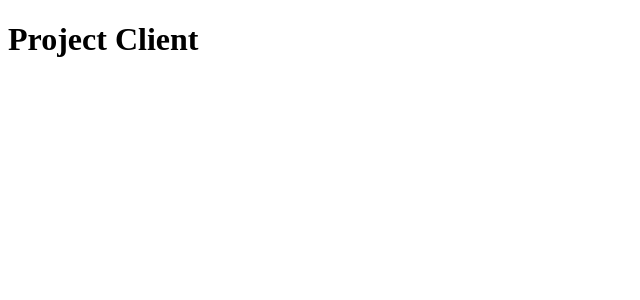
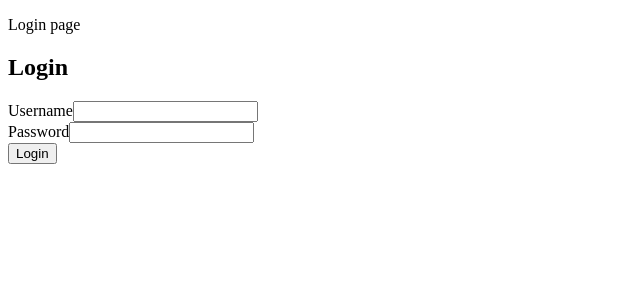
Before and after one commit to Lo977/skill-bridge-api, a React (Create React App) app in the folder client/: page / in a window 1280 px wide. Shown: the top 300 px of the page, without its empty margins (0-640 px from the left). Built offline with nearby package versions, Linux system fonts and the light colour scheme; no server answers.

Commit message:
add routes and navbar

```diff
--- a/client/src/components/App.js
+++ b/client/src/components/App.js
@@ -1,8 +1,25 @@
 import React, { useEffect, useState } from "react";
+import { use } from "react";
 import { Switch, Route } from "react-router-dom";
+import Login from "../pages/Login";
+import Navbar from "./Navbar";
+function App() {
+  const [user, setUser] = useState(null);
 
-function App() {
-  return <h1>Project Client</h1>;
+  useEffect(() => {
+    fetch("/check_session").then((r) => {
+      if (r.ok) {
+        r.json().then((user) => setUser(user));
+      }
+    });
+  }, []);
+  if (!user) return <Login onlogin={setUser} user={user} />;
+
+  return (
+    <>
+      <Navbar onLogin={setUser} user={user} />
+      <h1>Project Client WELCOME username: {user.username}</h1>
+    </>
+  );
 }
-
 export default App;
--- /dev/null
+++ b/client/src/components/LoginForm.js
@@ -0,0 +1,85 @@
+import React from "react";
+import { Field, Formik, Form, ErrorMessage } from "formik";
+import * as Yup from "yup";
+// import { useHistory } from "react-router-dom";
+
+function LoginForm({ onLogin }) {
+  //   const history = useHistory();
+
+  const initialValues = {
+    username: "",
+    password: "",
+  };
+
+  const validationSchema = Yup.object({
+    username: Yup.string().required("Username is required"),
+    password: Yup.string().required("Password is required"),
+  });
+
+  function handleSubmit(values, { setSubmitting, setErrors }) {
+    fetch("/login", {
+      method: "POST",
+      headers: {
+        "Content-Type": "application/json",
+      },
+      body: JSON.stringify(values),
+    }).then((r) => {
+      setSubmitting(false);
+      if (r.ok) {
+        r.json().then((user) => {
+          onLogin(user);
+          //   history.push("/");
+        });
+      } else {
+        r.json().then((err) => {
+          setErrors({ general: err.message || "Login failed" });
+        });
+      }
+    });
+  }
+
+  return (
+    <div>
+      <h2>Login</h2>
+      <Formik
+        initialValues={initialValues}
+        validationSchema={validationSchema}
+        onSubmit={handleSubmit}
+      >
+        {({ errors, isSubmitting }) => (
+          <Form>
+            <div>
+              <label htmlFor="username">Username</label>
+              <Field type="text" id="username" name="username" />
+              <ErrorMessage
+                name="username"
+                component="div"
+                style={{ color: "red" }}
+              />
+            </div>
+
+            <div>
+              <label htmlFor="password">Password</label>
+              <Field type="password" id="password" name="password" />
+              <ErrorMessage
+                name="password"
+                component="div"
+                style={{ color: "red" }}
+              />
+            </div>
+
+            {errors.general && (
+              <div style={{ color: "red" }}>{errors.general}</div>
+            )}
+
+            <button type="submit" disabled={isSubmitting}>
+              {isSubmitting ? "Logging in..." : "Login"}
+            </button>
+          </Form>
+        )}
+      </Formik>
+    </div>
+  );
+}
+
+export default LoginForm;
--- /dev/null
+++ b/client/src/components/Navbar.js
@@ -0,0 +1,23 @@
+import React from "react";
+import { NavLink } from "react-router-dom";
+
+function Navbar({ onLogin, user }) {
+  return (
+    <>
+      <li>
+        <NavLink to="/">Home</NavLink>
+      </li>
+      <li>
+        <NavLink to={`users/${user.id}`}>User</NavLink>
+      </li>
+      <li>
+        <NavLink to="/skills">Skills</NavLink>
+      </li>
+      <li>
+        <NavLink to="#">Logout</NavLink>
+      </li>
+    </>
+  );
+}
+
+export default Navbar;
--- a/client/src/index.js
+++ b/client/src/index.js
@@ -1,8 +1,9 @@
 import React from "react";
-import App from "./components/App";
+import ReactDOM from "react-dom/client";
 import "./index.css";
-import { createRoot } from "react-dom/client";
+import routes from "./routes";
+import { createBrowserRouter, RouterProvider } from "react-router-dom";
+const router = createBrowserRouter(routes);
 
-const container = document.getElementById("root");
-const root = createRoot(container);
-root.render(<App />);
+const root = ReactDOM.createRoot(document.getElementById("root"));
+root.render(<RouterProvider router={router} />);
--- /dev/null
+++ b/client/src/pages/Login.js
@@ -0,0 +1,19 @@
+import React, { useState } from "react";
+import LoginForm from "../components/LoginForm";
+
+import Signup from "./Signup";
+function Login({ onLogin }) {
+  const [showLogin, setShowLogin] = useState(true);
+  return (
+    <>
+      <p>Login page</p>
+      {showLogin ? (
+        <LoginForm onLogin={onLogin} />
+      ) : (
+        <Signup onLogin={onLogin} />
+      )}
+    </>
+  );
+}
+
+export default Login;
--- /dev/null
+++ b/client/src/pages/Signup.js
@@ -0,0 +1,7 @@
+import React from "react";
+
+function Signup() {
+  return <div>Signup</div>;
+}
+
+export default Signup;
--- /dev/null
+++ b/client/src/pages/Skills.js
@@ -0,0 +1,7 @@
+import React from "react";
+
+function Skills() {
+  return <div>Skills</div>;
+}
+
+export default Skills;
--- /dev/null
+++ b/client/src/pages/User.js
@@ -0,0 +1,7 @@
+import React from "react";
+
+function User() {
+  return <div>User</div>;
+}
+
+export default User;
--- /dev/null
+++ b/client/src/routes.js
@@ -0,0 +1,19 @@
+import App from "./components/App";
+import Home from "./pages/Home";
+import User from "./pages/User";
+import Skills from "./pages/Skills";
+
+const routes = [
+  {
+    path: "/",
+    element: <App />,
+    errorElement: null,
+    children: [
+      { path: "", element: <Home /> },
+      { path: "users/:id", element: <User /> },
+      { path: "skills", element: <Skills /> },
+    ],
+  },
+];
+
+export default routes;
```
Also changed, not shown: client/package.json (+7 -3 lines), client/src/pages/Home.js (added).
